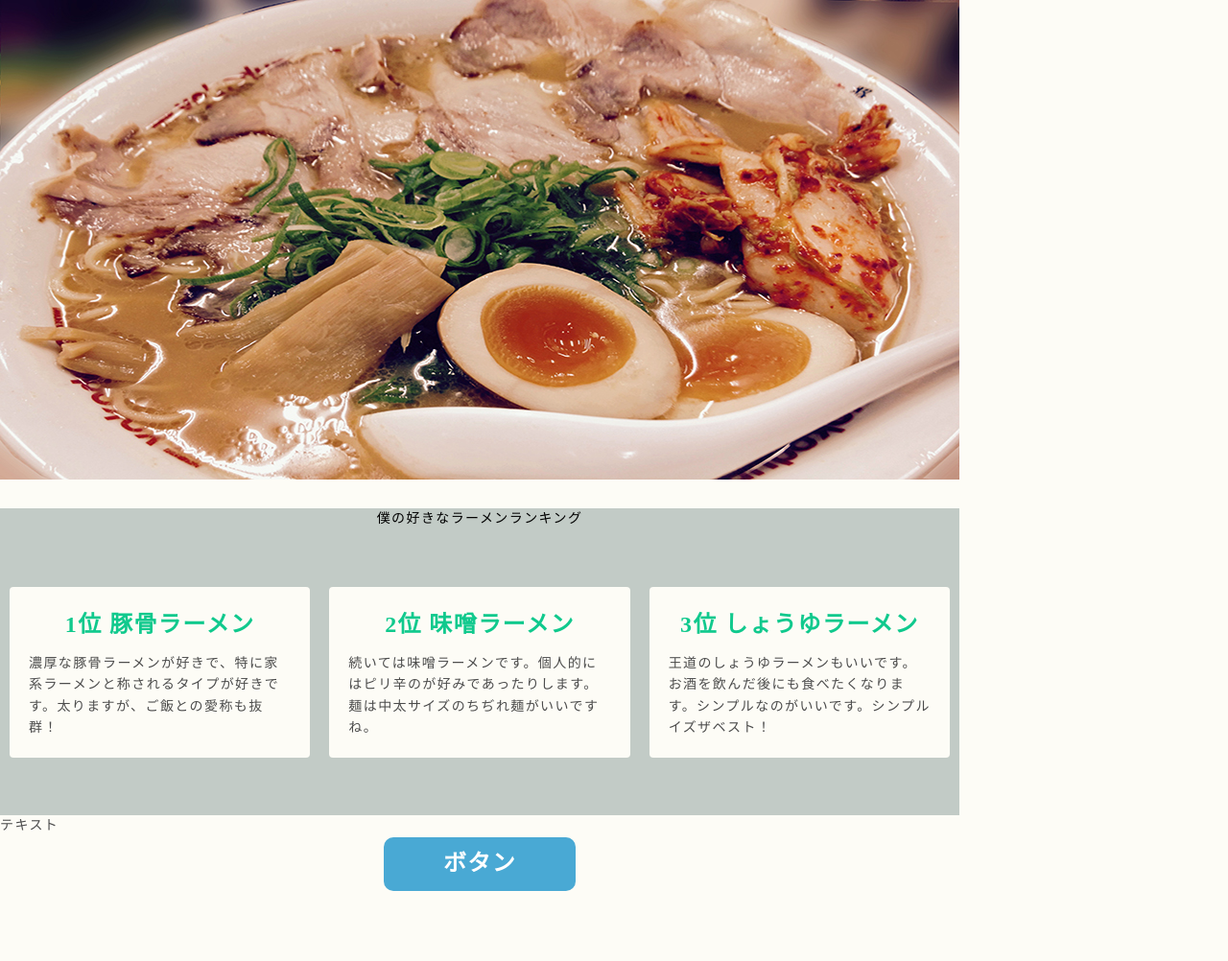
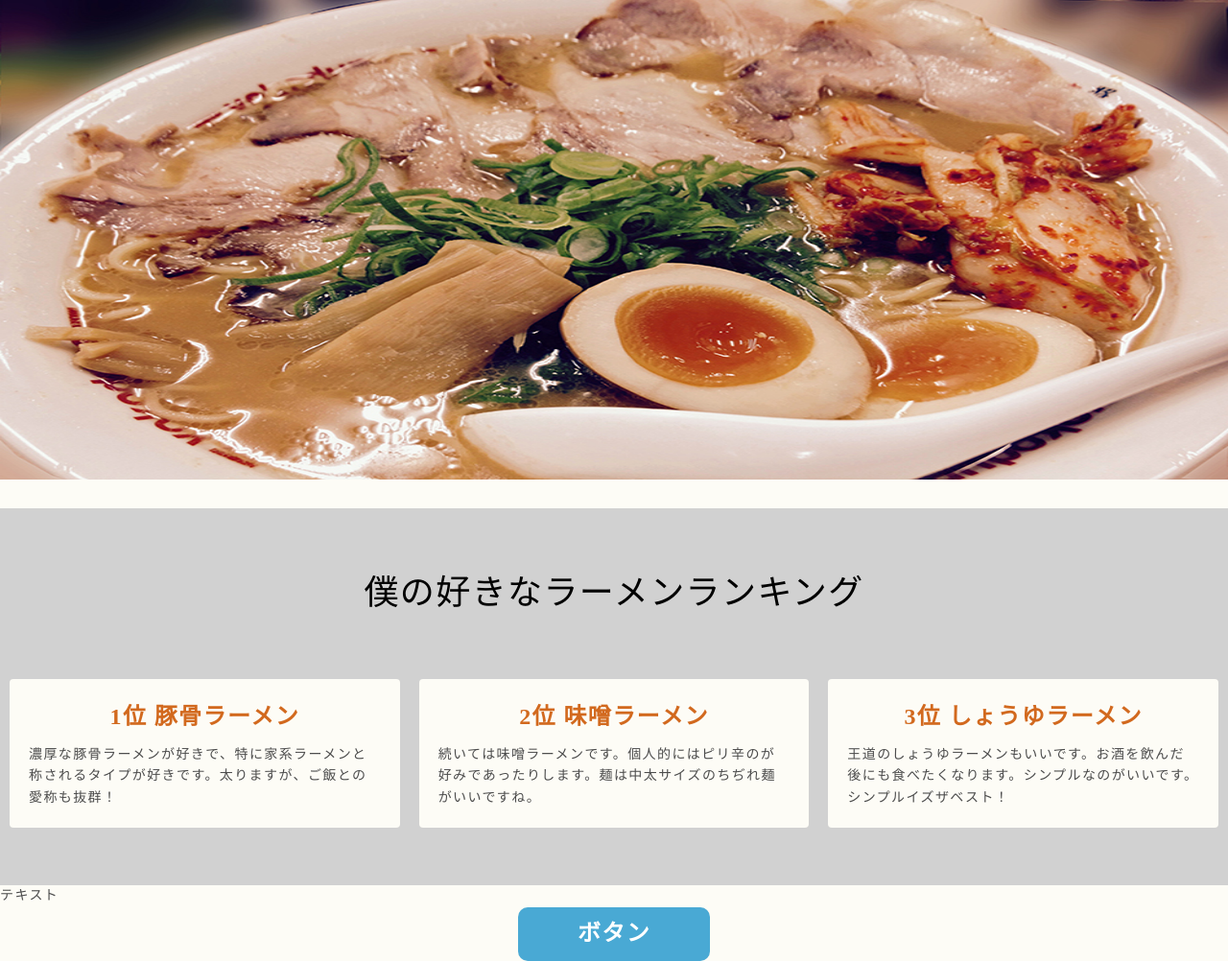
Before and after one commit to djr53910/responsive-site, a plain HTML site: page index.html in a window 1280 px wide. Shown: the whole page at 96% size. Before the commit the page ends 929 px from the top, so only its background shows below. Drawn offline with Linux system fonts and the light colour scheme.

Commit message:
Update style.css

```diff
--- a/css/style.css
+++ b/css/style.css
@@ -41,7 +41,7 @@ body
 
     color: #4c4c4c;
     background-color: #fdfcf6;
-    width:1000px;
+    width:100%;
 　　margin-right: auto;
 　　margin-left : auto;
 }
@@ -58,6 +58,9 @@ body
  margin-left: auto;
  margin-right: auto;
   margin-bottom: 30px;
+  width:100%;
+  height:500px;
+
 }
 
 .container
@@ -70,7 +73,7 @@ body
 
 #ranking
 {
-    background-color: #c2cbc6;
+    background-color: #D1D1D1;
      @include flex-direction(column);    // スキルボックスを縦に並べる
 }
 #ranking .container
@@ -81,8 +84,10 @@ body
 }
 #ranking h2
 {
+    padding-top: 60px;
     margin-bottom: 60px;
     color: #000;
+    font-size: 36px;
 }
 
 #ranking .skill-box
@@ -109,7 +114,7 @@ body
 
     margin-bottom: 10px;
 
-    color: #10c98d;
+    color: #d2691e;
     text-align: center;
 }
 
@@ -123,7 +128,7 @@ section .container
 }
 
 .text_button{
-    background-color: #c2cbc6;
+    background-color: #D1D1D1;
     padding-bottom: 30px;
 }
 
```
